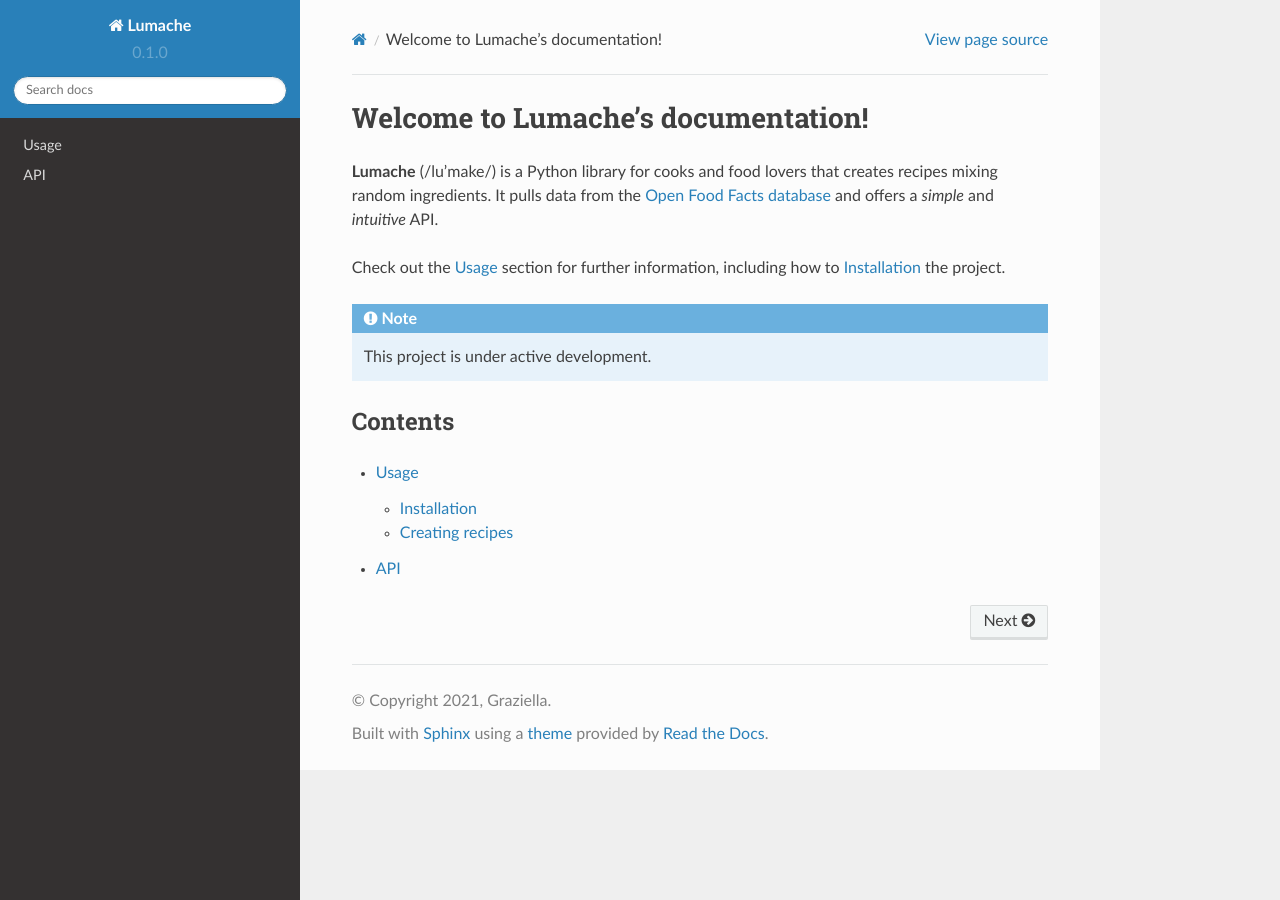
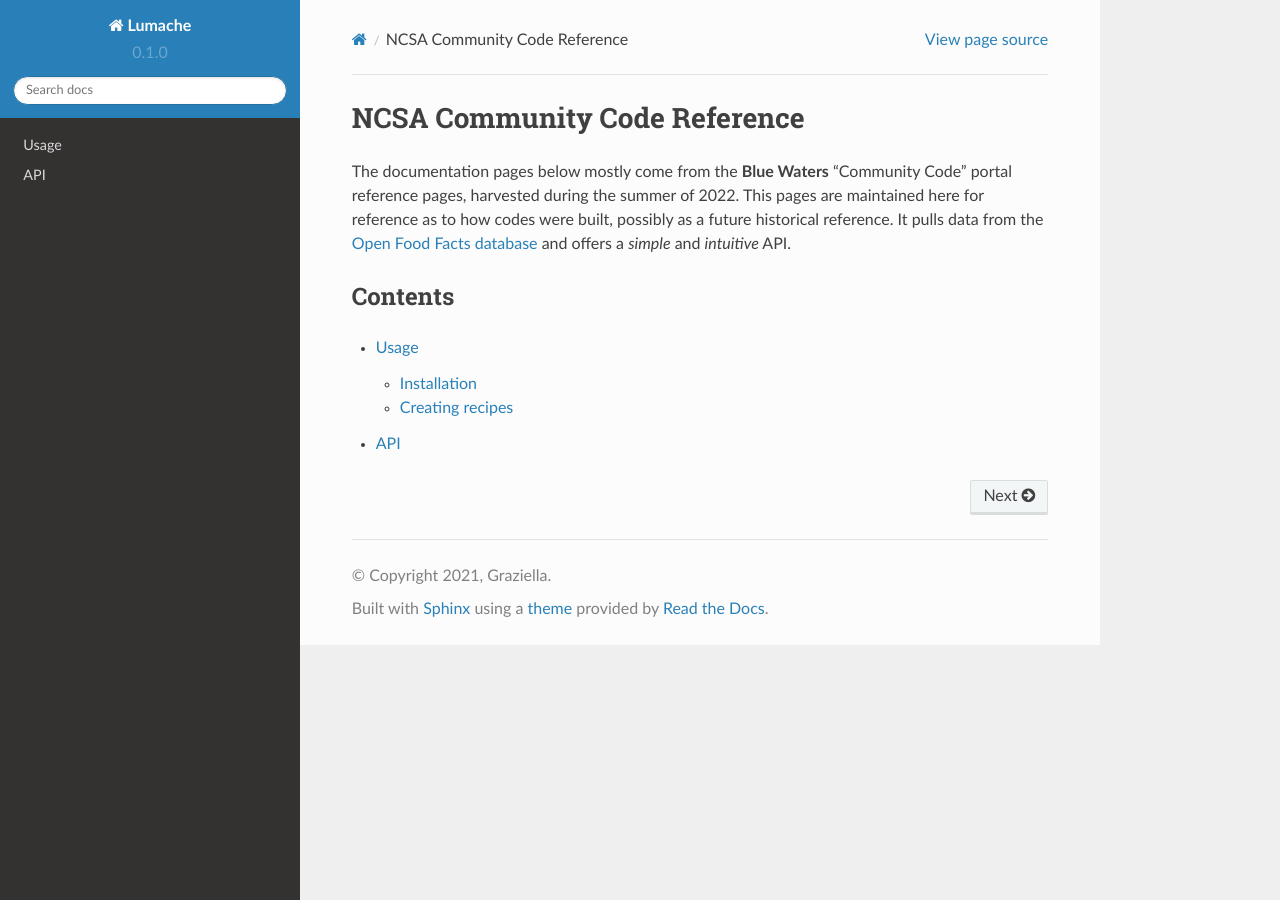
Before and after one commit to ncsa/community_code_reference, a Sphinx documentation site: the page built from docs/source/index.rst, in a window 1280 px wide. Built offline with Sphinx 7.4.7 and the Read the Docs theme 2.0.0, drawn with Linux system fonts in a browser that asks for light colours.

Commit message:
initial edit from new template
New (maintained) github template.

```diff
--- a/docs/source/index.rst
+++ b/docs/source/index.rst
@@ -1,17 +1,16 @@
-Welcome to Lumache's documentation!
+NCSA Community Code Reference
 ===================================
 
-**Lumache** (/lu'make/) is a Python library for cooks and food lovers
-that creates recipes mixing random ingredients.
+The documentation pages below mostly come from the **Blue Waters** "Community Code" portal reference pages, harvested during the summer of 2022.  This pages are maintained here for reference as to how codes were built, possibly as a future historical reference.
 It pulls data from the `Open Food Facts database <https://world.openfoodfacts.org/>`_
 and offers a *simple* and *intuitive* API.
 
-Check out the :doc:`usage` section for further information, including
-how to :ref:`installation` the project.
+.. Check out the :doc:`usage` section for further information, including
+   how to :ref:`installation` the project.
 
-.. note::
+.. .. note::
 
-   This project is under active development.
+.. This project is under active development.
 
 Contents
 --------
```
